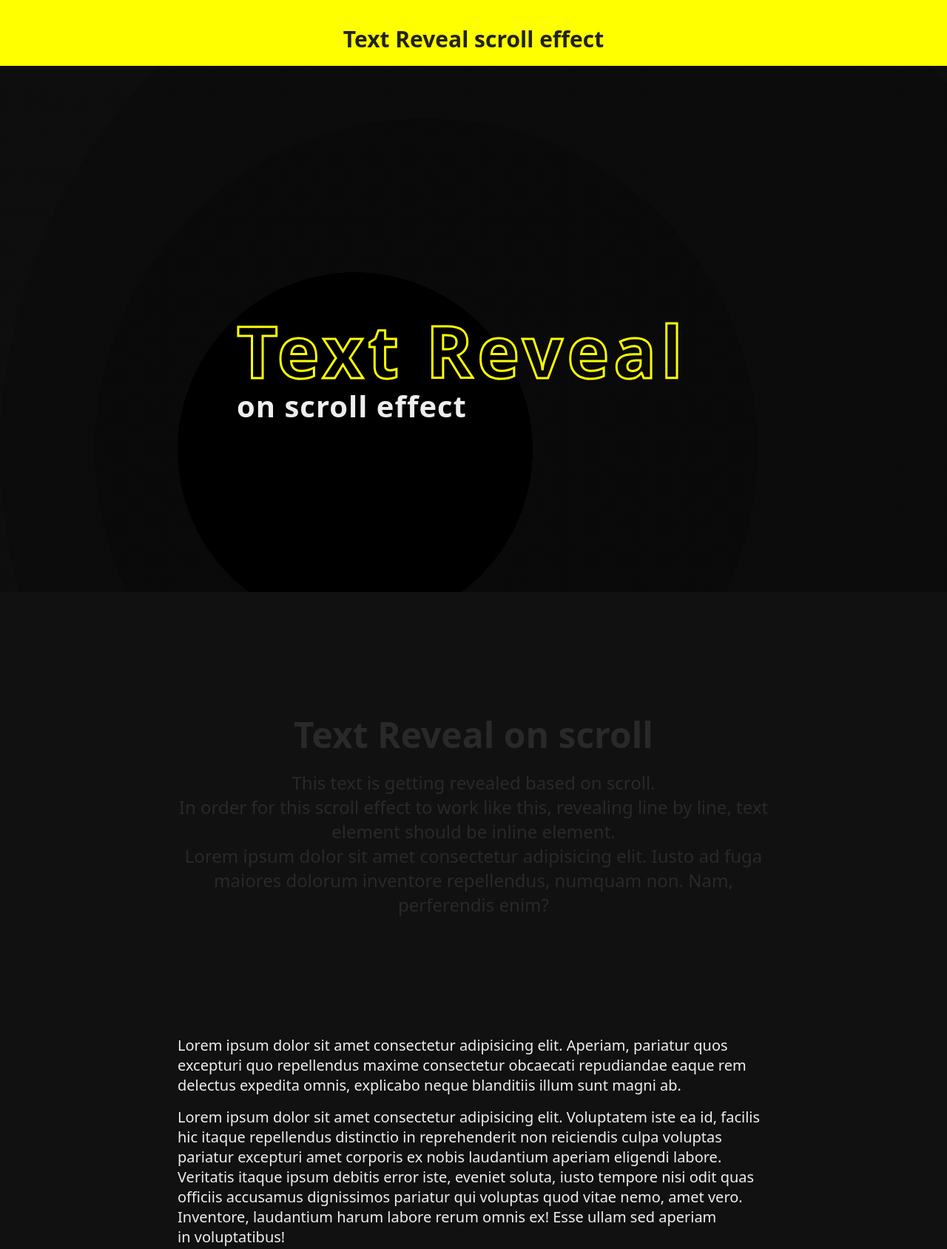
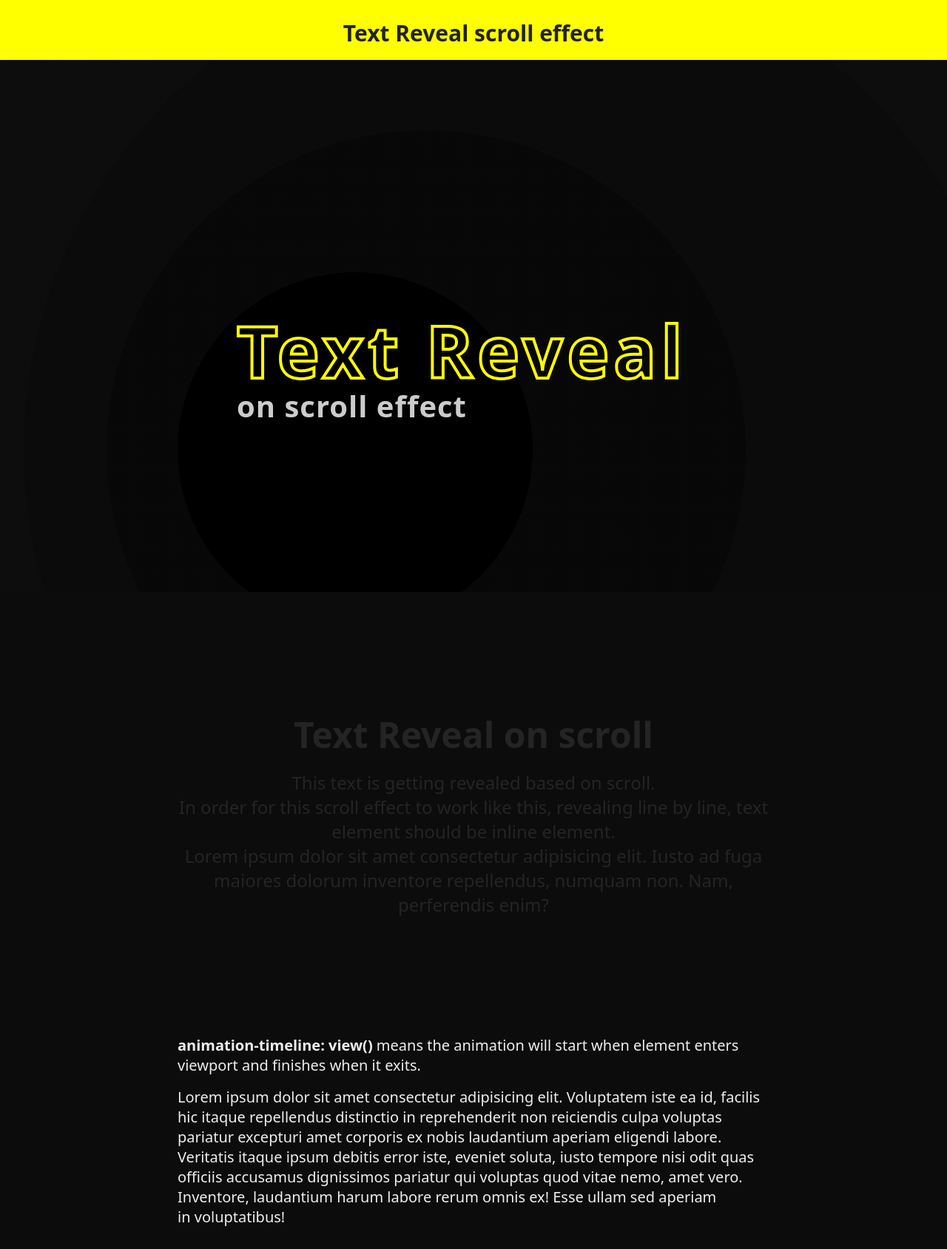
Before and after one commit to SinisaVukmirovic/Text-Reveal-on-Scroll-effect, a plain HTML site: page index.html in a window 1280 px wide. Shown: the top 1688 px of the page at 74% size. Drawn offline with Linux system fonts and the light colour scheme.

Commit message:
Content in MarkUp and style tweeks

```diff
--- a/index.html
+++ b/index.html
@@ -23,12 +23,16 @@
             Lorem ipsum dolor sit amet consectetur adipisicing elit. Iusto ad fuga maiores dolorum inventore repellendus, numquam non. Nam, perferendis enim?</span></p>
         </section>
         <section>
-            <p>Lorem ipsum dolor sit amet consectetur adipisicing elit. Aperiam, pariatur quos excepturi quo repellendus maxime consectetur obcaecati repudiandae eaque rem delectus expedita omnis, explicabo neque blanditiis illum sunt magni ab.</p>
+            <p><strong>animation-timeline: view()</strong> means the animation will start when element enters viewport and finishes when it exits.</p>
             <p>Lorem ipsum dolor sit amet consectetur adipisicing elit. Voluptatem iste ea id, facilis hic itaque repellendus distinctio in reprehenderit non reiciendis culpa voluptas pariatur excepturi amet corporis ex nobis laudantium aperiam eligendi labore. Veritatis itaque ipsum debitis error iste, eveniet soluta, iusto tempore nisi odit quas officiis accusamus dignissimos pariatur qui voluptas quod vitae nemo, amet vero. Inventore, laudantium harum labore rerum omnis ex! Esse ullam sed aperiam in voluptatibus!</p>
         </section>
         <section>
-            <p>Lorem ipsum dolor sit amet consectetur adipisicing elit. Aperiam, pariatur quos excepturi quo repellendus maxime consectetur obcaecati repudiandae eaque rem delectus expedita omnis, explicabo neque blanditiis illum sunt magni ab.</p>
-            <p>Lorem ipsum dolor sit amet consectetur adipisicing elit. Voluptatem iste ea id, facilis hic itaque repellendus distinctio in reprehenderit non reiciendis culpa voluptas pariatur excepturi amet corporis ex nobis laudantium aperiam eligendi labore. Veritatis itaque ipsum debitis error iste, eveniet soluta, iusto tempore nisi odit quas officiis accusamus dignissimos pariatur qui voluptas quod vitae nemo, amet vero. Inventore, laudantium harum labore rerum omnis ex! Esse ullam sed aperiam in voluptatibus!</p>
+            <p><strong>"Cover"</strong> value for animation range means the animation starts as soon as element enter the viewport.</p>
+            <p>Lorem ipsum dolor sit amet consectetur adipisicing elit. Voluptatem iste ea id, facilis hic itaque repellendus distinctio in reprehenderit non reiciendis culpa voluptas pariatur excepturi amet corporis ex nobis laudantium aperiam eligendi labore. Veritatis itaque ipsum debitis error iste!</p>
+        </section>
+        <section>
+            <p><strong>"Contain"</strong> value for animation range means the animation starts when the entire element is inside of the viewport.</p>
+            <p>Lorem ipsum dolor sit amet consectetur adipisicing elit. Voluptatem iste ea id, facilis hic itaque repellendus distinctio in reprehenderit non reiciendis culpa voluptas pariatur excepturi amet corporis ex nobis laudantium aperiam eligendi labore. Veritatis itaque ipsum debitis error iste. Inventore, laudantium harum labore rerum omnis ex! Esse ullam sed aperiam in voluptatibus!</p>
         </section>
     </main>
     <footer>
--- a/style.css
+++ b/style.css
@@ -6,29 +6,28 @@
 
 body {
     font-family: system-ui, -apple-system, BlinkMacSystemFont, 'Segoe UI', Roboto, Oxygen, Ubuntu, Cantarell, 'Open Sans', 'Helvetica Neue', sans-serif;
-    background-color: #111;
+    background-color: #0c0c0c;
     color: #eee;
     font-size: 1.25rem;
 }
 
-
 header {
     min-height: 100svh;
-    background-image: radial-gradient(circle at 25% 65%, #000, #222);
+    /* background-image: radial-gradient(circle at 25% 65%, #000, #222); */
 
-    background-color: #0d0d0d;
-    /* color: var(--font-clr); */
+    background-color: #0c0c0c;
     background-image: radial-gradient(circle at 30rem 38rem, #000, #000 15rem, #1111 15rem),
-                      radial-gradient(circle at 36rem 38rem, #090909, #090909 28rem, #1111 28rem),
-                      radial-gradient(circle at 46rem 38rem, #0b0b0b, #0b0b0b 46rem, #1111 46rem);
+                      radial-gradient(circle at 36rem 38rem, #070707, #070707 27rem, #1111 27rem),
+                      radial-gradient(circle at 44rem 38rem, #0a0a0a, #0a0a0a 42rem, #1111 42rem);
 
     padding: 15rem 20rem;
     display: grid;
     place-items: end start;
 
     & nav {
-        text-align: center;
-        padding-block: 2rem 1rem;
+        display: grid;
+        place-items: center;
+        padding-block: 1.5rem 1rem;
         position: absolute;
         top: 0;
         left: 0;
@@ -39,7 +38,7 @@ header {
 
     & .title {
         letter-spacing: 6px;
-        -webkit-text-stroke: 3px yellow;
+        -webkit-text-stroke: 4px yellow;
         color: transparent;
         line-height: .55;
         font-size: 6rem;
@@ -48,7 +47,7 @@ header {
             letter-spacing: 1px;
             -webkit-text-stroke: 0;
             font-size: 2.5rem;
-            color: #eee;
+            color: #ccc;
         }
     }
 }
@@ -110,12 +109,17 @@ section > * {
 }
 
 footer {
-    text-align: center;
+    display: grid;
+    place-items: center;
     padding: .5rem;
     background-color: yellow;
-    color: #222;
 
     & a {
         text-decoration: none;
+        color: #222;
+
+        &:hover {
+            color: #000;
+        }
     }
 }
```
